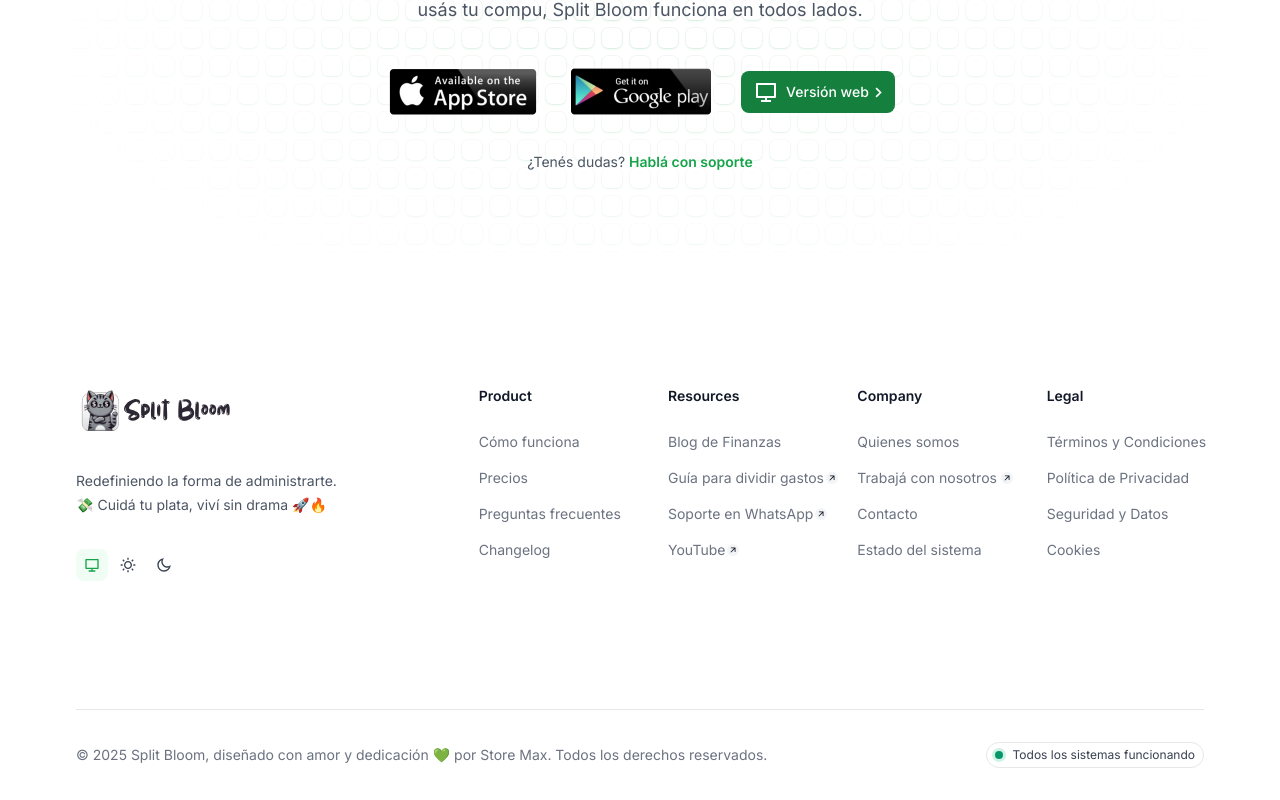
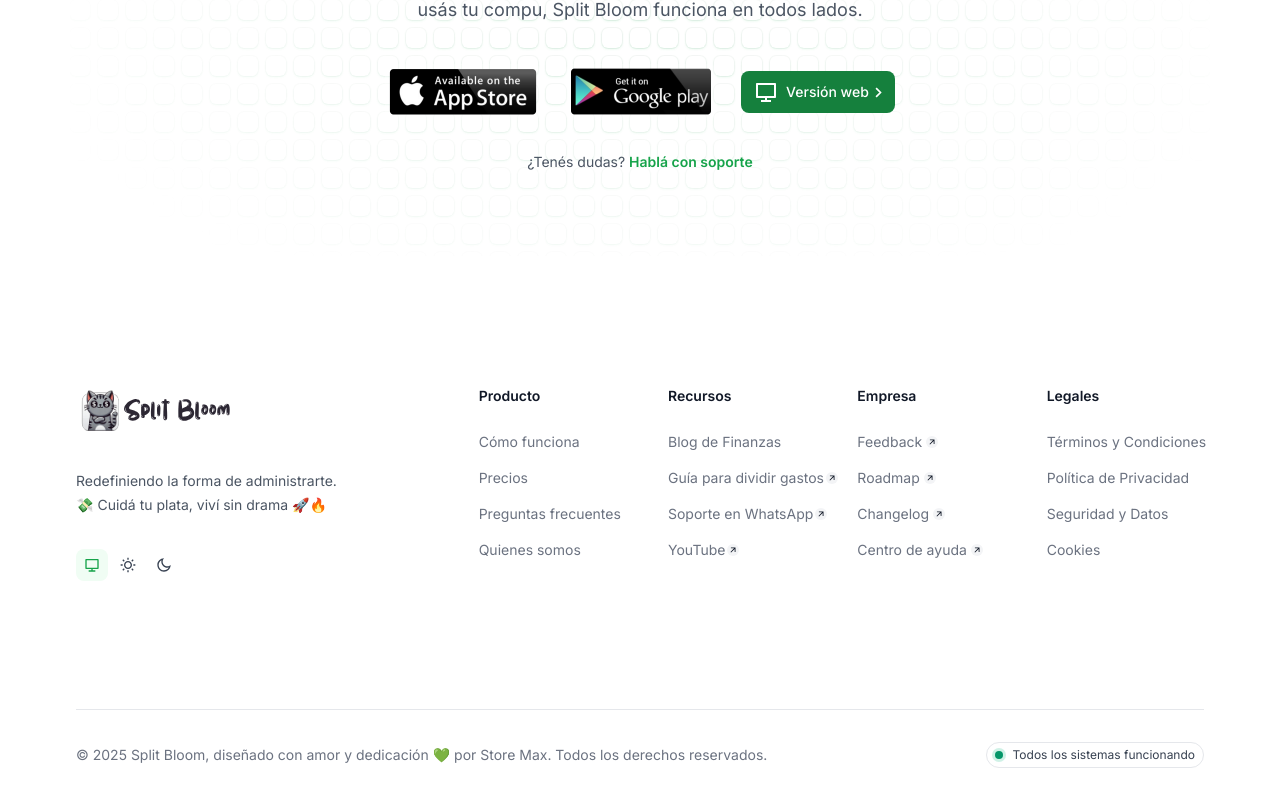
Before and after one commit to candiamaximiliano/split-bloom-web, a Next.js app: page / in a window 1280 px wide. Shown: the part 4358-5158 px from the top of the page. Built offline with nearby package versions, Linux system fonts and the light colour scheme.

Commit message:
feat(CodeExample.tsx): add id to Badge for better accessibility and linking feat(Footer.tsx): update navigation links and translate section titles to Spanish for improved user experience and localization

```diff
--- a/src/components/ui/CodeExample.tsx
+++ b/src/components/ui/CodeExample.tsx
@@ -89,7 +89,7 @@
       aria-labelledby="code-example-title"
       className="mx-auto mt-28 w-full max-w-6xl px-3"
     >
-      <Badge>Por qué usar Split Bloom</Badge>
+      <Badge id="hiw-title">Por qué usar Split Bloom</Badge>
       <h2
         id="code-example-title"
         className="mt-2 inline-block bg-gradient-to-br from-gray-900 to-gray-800 bg-clip-text py-2 text-4xl font-bold tracking-tighter text-transparent sm:text-6xl md:text-6xl dark:from-gray-50 dark:to-gray-300"
--- a/src/components/ui/Footer.tsx
+++ b/src/components/ui/Footer.tsx
@@ -5,32 +5,60 @@
 
 const navigation = {
   product: [
-    { name: "Cómo funciona", href: "#", external: false },
+    { name: "Cómo funciona", href: "#hiw-title", external: false },
     { name: "Precios", href: "/pricing", external: false },
     {
       name: "Preguntas frecuentes",
       href: "/pricing#faq-title",
       external: false,
     },
-    { name: "Changelog", href: "/changelog", external: false },
+    { name: "Quienes somos", href: "/about", external: false },
   ],
   resources: [
     { name: "Blog de Finanzas", href: "/blog", external: false },
-    { name: "Guía para dividir gastos", href: "#", external: true },
-    { name: "Soporte en WhatsApp", href: "#", external: true },
-    { name: "YouTube", href: "#", external: true },
+    {
+      name: "Guía para dividir gastos",
+      href: "/blog/guia-para-dividir-gastos",
+      external: true,
+    },
+    {
+      name: "Soporte en WhatsApp",
+      href: "https://wa.me/5491170636744",
+      external: true,
+    },
+    {
+      name: "YouTube",
+      href: "https://www.youtube.com/@splitbloom",
+      external: true,
+    },
   ],
   company: [
-    { name: "Quienes somos", href: "/about", external: false },
-    { name: "Trabajá con nosotros", href: "#", external: true },
-    { name: "Contacto", href: "#", external: false },
-    { name: "Estado del sistema", href: "#", external: false },
+    {
+      name: "Feedback",
+      href: "https://splitbloom.featurebase.app/en",
+      external: true,
+    },
+    {
+      name: "Roadmap",
+      href: "https://splitbloom.featurebase.app/en/roadmap",
+      external: true,
+    },
+    {
+      name: "Changelog",
+      href: "https://splitbloom.featurebase.app/en/changelog",
+      external: true,
+    },
+    {
+      name: "Centro de ayuda",
+      href: "https://splitbloom.featurebase.app/en/help",
+      external: true,
+    },
   ],
   legal: [
-    { name: "Términos y Condiciones", href: "#", external: false },
-    { name: "Política de Privacidad", href: "#", external: false },
-    { name: "Seguridad y Datos", href: "#", external: false },
-    { name: "Cookies", href: "#", external: false },
+    { name: "Términos y Condiciones", href: "/terms", external: false },
+    { name: "Política de Privacidad", href: "/privacy", external: false },
+    { name: "Seguridad y Datos", href: "/security", external: false },
+    { name: "Cookies", href: "/cookies", external: false },
   ],
 }
 
@@ -55,7 +83,7 @@
             <div className="grid grid-cols-2 gap-8">
               <div className="min-w-[140px]">
                 <h3 className="text-sm font-semibold leading-6 text-gray-900 dark:text-gray-50">
-                  Product
+                  Producto
                 </h3>
                 <ul
                   role="list"
@@ -86,7 +114,7 @@
               </div>
               <div className="min-w-[140px]">
                 <h3 className="text-sm font-semibold leading-6 text-gray-900 dark:text-gray-50">
-                  Resources
+                  Recursos
                 </h3>
                 <ul
                   role="list"
@@ -119,7 +147,7 @@
             <div className="grid grid-cols-2 gap-8">
               <div className="min-w-[140px]">
                 <h3 className="text-sm font-semibold leading-6 text-gray-900 dark:text-gray-50">
-                  Company
+                  Empresa
                 </h3>
                 <ul
                   role="list"
@@ -150,7 +178,7 @@
               </div>
               <div className="min-w-[140px]">
                 <h3 className="text-sm font-semibold leading-6 text-gray-900 dark:text-gray-50">
-                  Legal
+                  Legales
                 </h3>
                 <ul
                   role="list"
```
